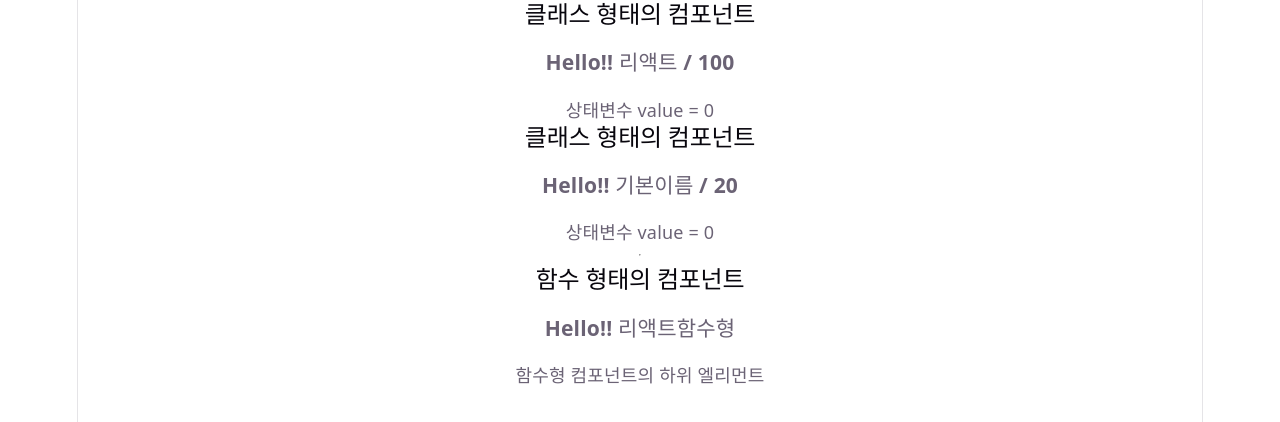
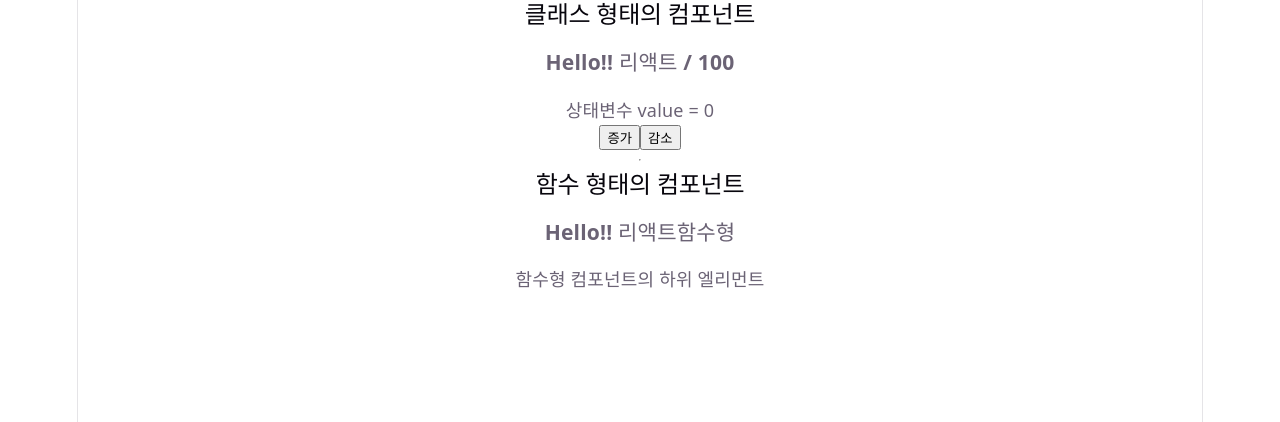
Before and after one commit to Eojinn/React-Hello-App, a React (Vite) app: page / in a window 1280 px wide. Shown: the top 422 px of the page. Built offline with nearby package versions, Linux system fonts and the light colour scheme.

Commit message:
onclick add

```diff
--- a/src/App.jsx
+++ b/src/App.jsx
@@ -6,7 +6,7 @@ const App = () => {
   return (
     <>
       <MyComponent  name="리액트" />
-      <MyComponent age={20}/>
+      {/* <MyComponent age={20}/> */}
       <hr/>
       <MyComponentFunc name="리액트함수형">
         <p>함수형 컴포넌트의 하위 엘리먼트</p>
--- a/src/components/MyComponent.jsx
+++ b/src/components/MyComponent.jsx
@@ -7,16 +7,28 @@ class MyComponent extends Component {
     state = {
         value: 0,
     };
+    //Event Handler 함수 선언
+    handleDecrement = () => {
+        this.setState({
+            value: this.state.value - 1
+        });
+    };
     //메서드 오버라이딩
     render() {
         //Destructuring Assignment 적용해서 변수 선언
         const {name, age} = this.props;
         const {value} = this.state;
+        const{handleDecrement} = this;
         return (
             <div>
                 <h2>클래스 형태의 컴포넌트</h2>
                 <h3>Hello!! {name} / {age}</h3>
                 <p>상태변수 value = {value}</p>
+                <button onClick={()/*파라미터*/ =>(
+                    this.setState({/*바디*/
+                        value: this.state.value + 1
+                    }))}>증가</button>
+                <button onClick={handleDecrement}>감소</button>
             </div>
         );
     }
```
